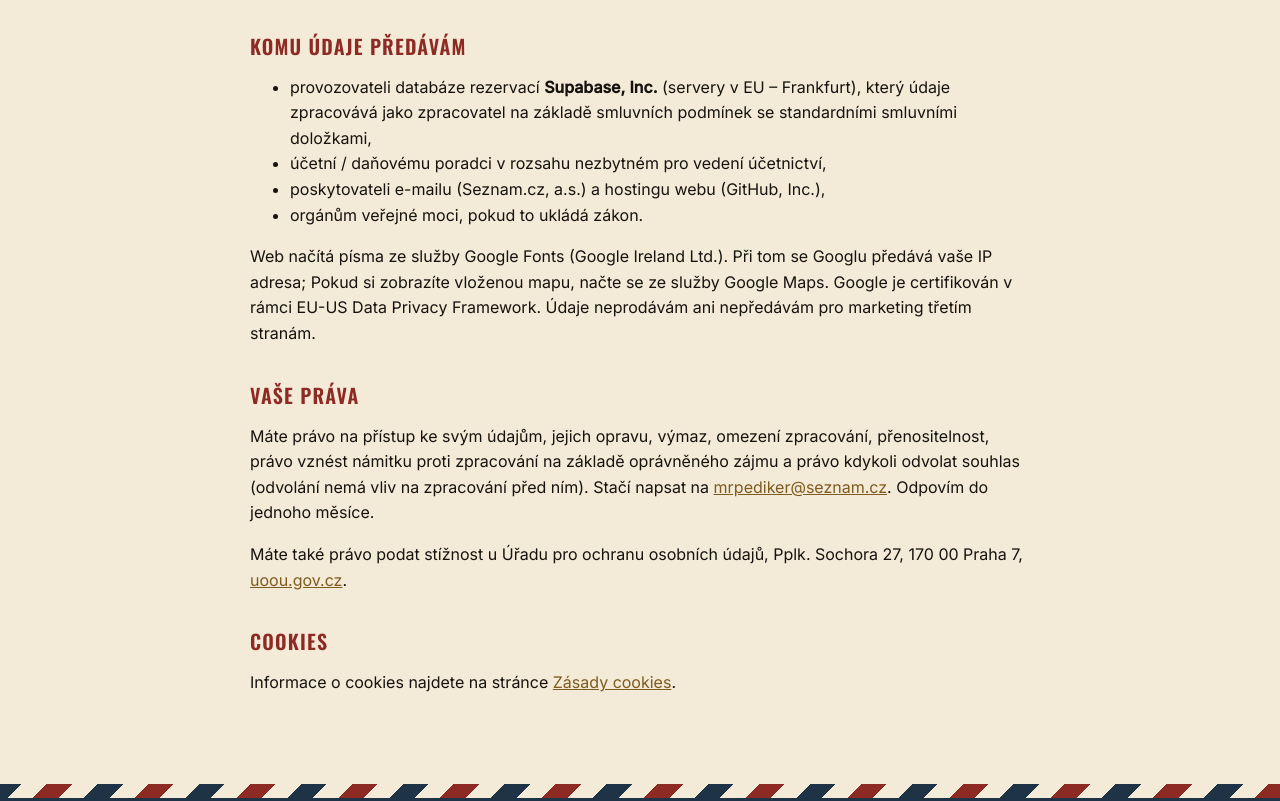
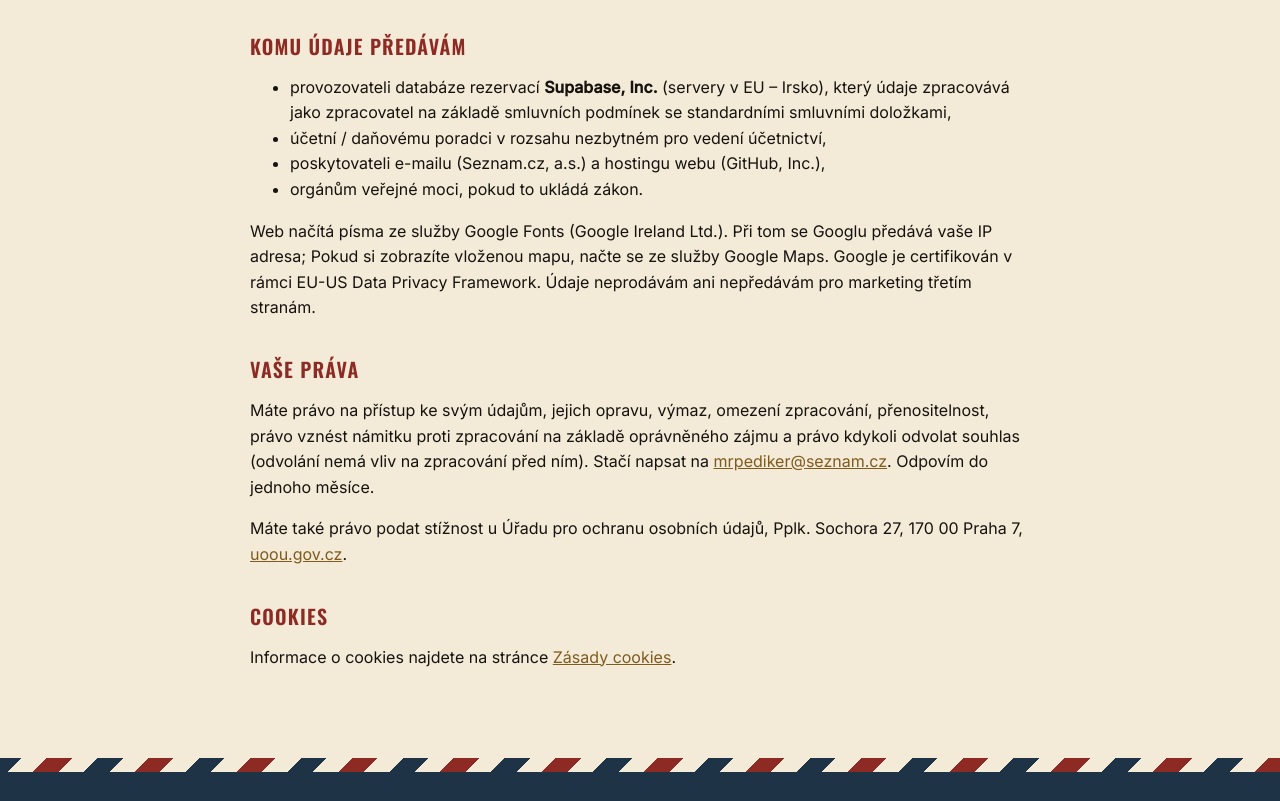
Before and after one commit to MaxDevSni/mrpediker-web, a plain HTML site: page ochrana-osobnich-udaju.html in a window 1280 px wide. Shown: the part 1032-1833 px from the top of the page. Drawn offline with nearby package versions, Linux system fonts and the light colour scheme; a web font is replaced by a local one.

Commit message:
Region databáze: Irsko (EU)
Co-Authored-By: Claude Opus 5.5 <noreply@anthropic.com>
Claude-Session: https://claude.ai/code/session_01Kum6Fzdi1fzTkWcZ8LnWGk

```diff
--- a/ochrana-osobnich-udaju.html
+++ b/ochrana-osobnich-udaju.html
@@ -45,7 +45,7 @@
 
 <h2>Komu údaje předávám</h2>
 <ul>
-<li>provozovateli databáze rezervací <strong>Supabase, Inc.</strong> (servery v EU – Frankfurt), který údaje zpracovává jako zpracovatel na základě smluvních podmínek se standardními smluvními doložkami,</li>
+<li>provozovateli databáze rezervací <strong>Supabase, Inc.</strong> (servery v EU – Irsko), který údaje zpracovává jako zpracovatel na základě smluvních podmínek se standardními smluvními doložkami,</li>
 <li>účetní / daňovému poradci v rozsahu nezbytném pro vedení účetnictví,</li>
 <li>poskytovateli e-mailu (Seznam.cz, a.s.) a hostingu webu (GitHub, Inc.),</li>
 <li>orgánům veřejné moci, pokud to ukládá zákon.</li>
```
Also changed, not shown: 1 other file.
